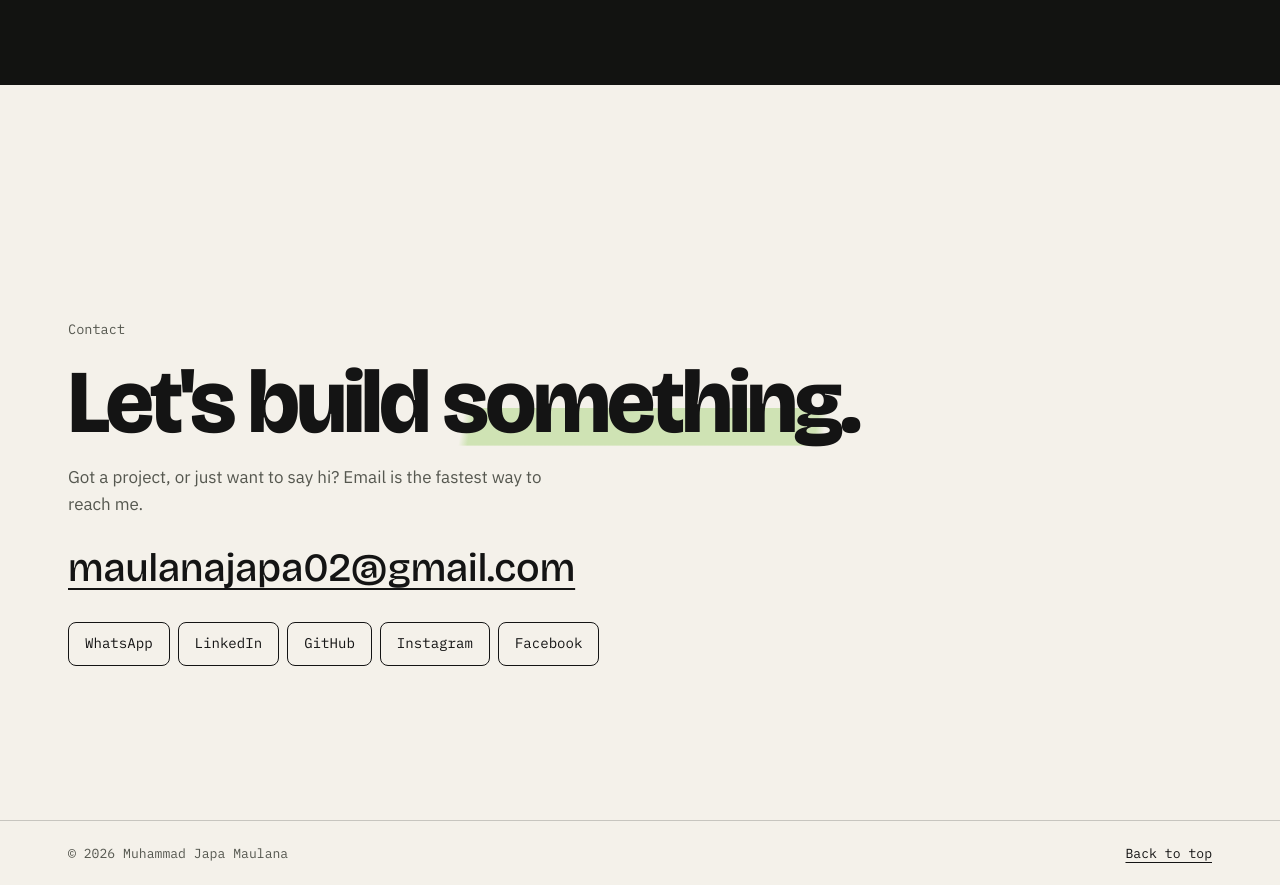
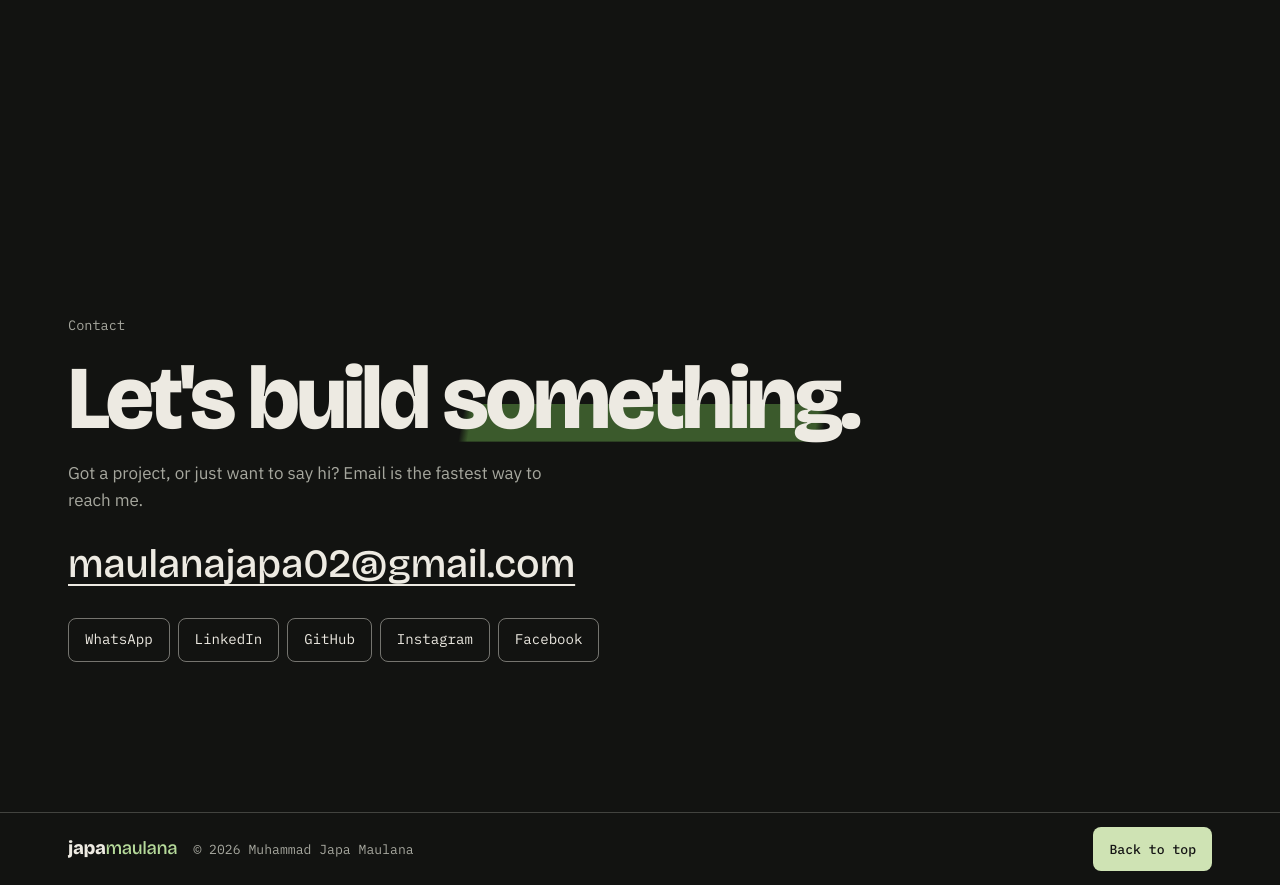
Before and after one commit to japamaulana/japamaulana.github.io, a plain HTML site: page index.html in a window 1280 px wide. Shown: the part 6315-7200 px from the top of the page. Drawn offline with nearby package versions, Linux system fonts and the light colour scheme.

Commit message:
Make Contact and footer one dark closing block
Contact moves to the dark palette and the footer row sits inside the same block:
wordmark, copyright, and a mint Back to top button. Nothing repeats the top nav.

```diff
--- a/index.html
+++ b/index.html
@@ -11,7 +11,7 @@
     <link rel="preconnect" href="https://fonts.googleapis.com">
     <link rel="preconnect" href="https://fonts.gstatic.com" crossorigin>
     <link rel="stylesheet" href="https://fonts.googleapis.com/css2?family=Bricolage+Grotesque:opsz,wght@12..96,500;12..96,700;12..96,800&family=IBM+Plex+Mono:wght@400;500&family=IBM+Plex+Sans:wght@400;500;600&display=swap">
-    <link rel="stylesheet" href="style.css?v=12">
+    <link rel="stylesheet" href="style.css?v=13">
 </head>
 
 <body>
@@ -236,10 +236,10 @@
         </article>
 
         <!-- 5. Contact -->
-        <section class="screen contact" id="contact" data-tone="light" aria-labelledby="contact-title">
+        <section class="screen contact" id="contact" data-tone="dark" aria-labelledby="contact-title">
             <div class="wrap contact-inner">
                 <p class="eyebrow">Contact</p>
-                <h2 id="contact-title" class="contact-title">Let's build <span class="mark">something</span>.</h2>
+                <h2 id="contact-title" class="contact-title">Let's build <span class="mark mark-dark">something</span>.</h2>
                 <p class="contact-sub">Got a project, or just want to say hi? Email is the fastest way to reach me.</p>
                 <a class="contact-email" href="mailto:maulanajapa02@gmail.com">maulanajapa02@gmail.com</a>
 
@@ -255,7 +255,7 @@
 
             <footer class="footer">
                 <div class="wrap footer-row">
-                    <p>&copy; 2026 Muhammad Japa Maulana</p>
+                    <p><span class="footer-name">japa<span>maulana</span></span> &copy; 2026 Muhammad Japa Maulana</p>
                     <a class="footer-top-link" href="#top">Back to top</a>
                 </div>
             </footer>
--- a/style.css
+++ b/style.css
@@ -853,11 +853,15 @@ button {
     color: var(--paper);
 }
 
-/* Contact screen: message centered, the footer row pinned to the bottom. */
+/* Contact + footer: one dark closing screen. The message is centered in the space
+   above, and a slim footer row is pinned to the bottom of the same dark block. */
 .contact {
+    --focus: var(--mint-bright);
     flex-direction: column;
     align-items: stretch;
     padding-bottom: 0 !important;
+    background: var(--night);
+    color: var(--on-night);
 }
 
 .contact > .wrap {
@@ -870,9 +874,27 @@ button {
     padding-block: clamp(0.75rem, 3vh, 2rem);
 }
 
-/* One footer: a thin closing row at the bottom of the Contact screen. */
+.contact .eyebrow,
+.contact .contact-sub {
+    color: var(--on-night-muted);
+}
+
+.contact .contact-email:hover {
+    text-decoration-color: var(--mint-bright);
+}
+
+.contact .contact-links a {
+    border-color: rgba(237, 234, 226, 0.45);
+}
+
+.contact .contact-links a:hover {
+    background: var(--mint);
+    border-color: var(--mint);
+    color: var(--ink);
+}
+
 .footer {
-    border-top: 1px solid rgba(20, 20, 20, 0.2);
+    border-top: 1px solid var(--night-line);
 }
 
 .footer-row {
@@ -880,23 +902,47 @@ button {
     flex-wrap: wrap;
     align-items: center;
     justify-content: space-between;
-    gap: 0.25rem 1.5rem;
-    min-height: 4rem;
-    padding-block: 0.5rem;
+    gap: 0.5rem 1.5rem;
+    min-height: 4.5rem;
+    padding-block: 0.75rem;
     font-family: var(--mono);
     font-size: 0.82rem;
-    color: var(--muted);
+    color: var(--on-night-muted);
+}
+
+.footer-row p {
+    display: flex;
+    flex-wrap: wrap;
+    align-items: baseline;
+    gap: 0.25rem 1rem;
+}
+
+.footer-name {
+    font-family: var(--display);
+    font-weight: 800;
+    font-size: 1.15rem;
+    letter-spacing: -0.02em;
+    color: var(--on-night);
+}
+
+.footer-name span {
+    font-weight: 500;
+    color: var(--mint-bright);
 }
 
 .footer-top-link {
     display: inline-flex;
     align-items: center;
     min-height: 44px;
+    padding-inline: 1rem;
+    font-weight: 500;
     color: var(--ink);
-    text-decoration: underline;
-    text-underline-offset: 4px;
+    background: var(--mint);
+    border-radius: 8px;
+    text-decoration: none;
+    transition: background-color 0.15s ease;
 }
 
 .footer-top-link:hover {
-    text-decoration-thickness: 2px;
+    background: var(--paper);
 }
```
